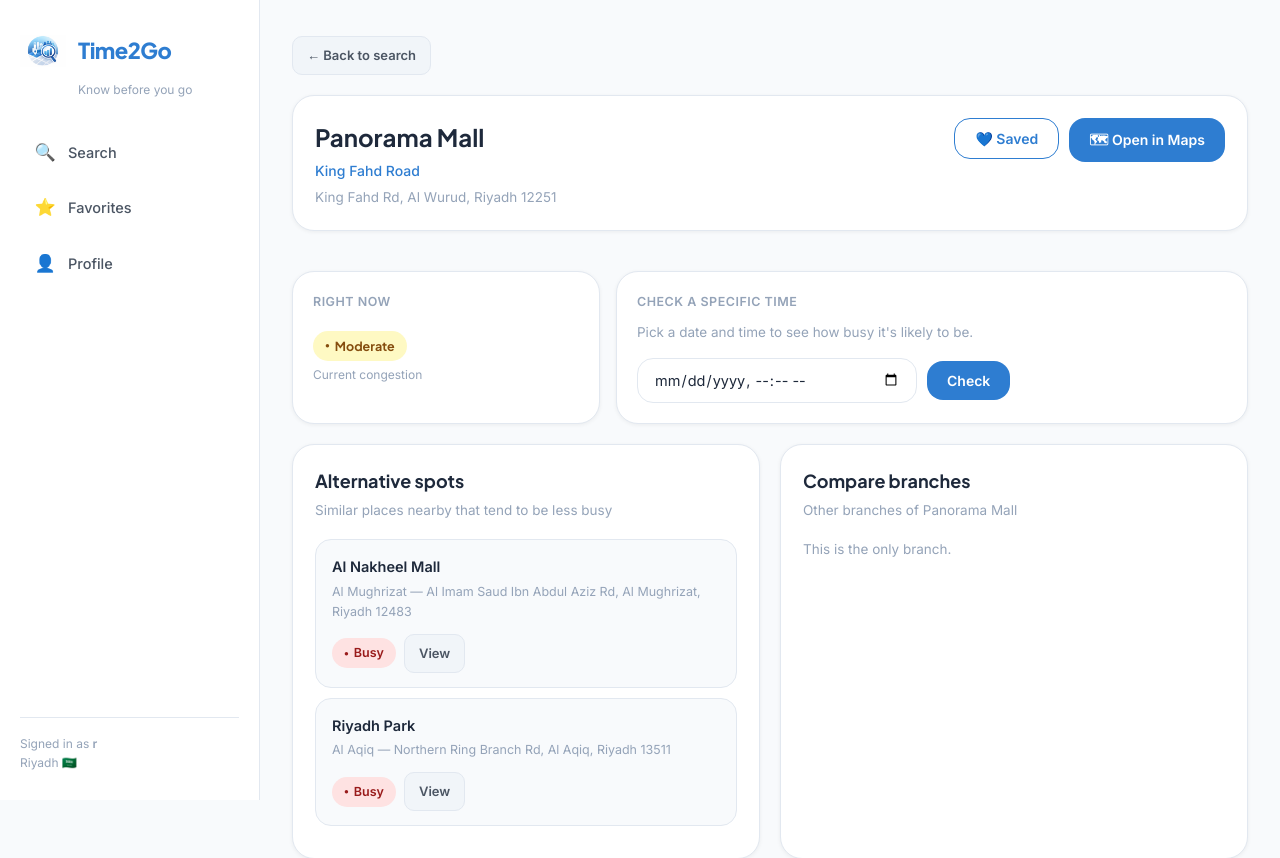
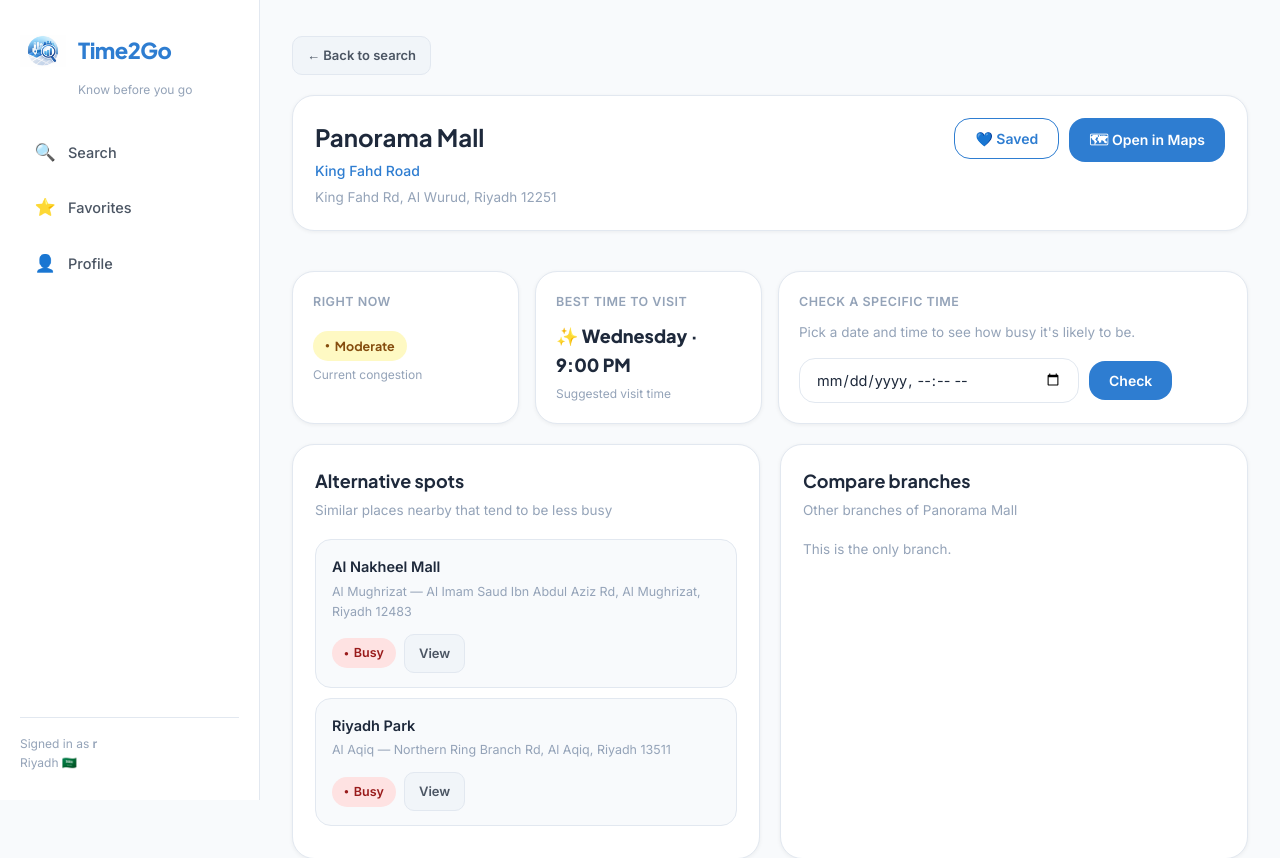
Before and after one commit to rana5002/IT320-Time2Go, a PHP site: page /details.php?branch_id=1 in a window 1280 px wide. Shown: the top 858 px of the page. Run offline with PHP 8.4, Linux system fonts and the light colour scheme; a user stored in the database is signed in; data comes from the database, SQL or seed files in the repository; tables that the repository leaves empty hold one stand-in row (values such as "Sample post").

Commit message:
Add files via upload

```diff
--- a/details.php
+++ b/details.php
@@ -129,6 +129,7 @@ if (isset($_GET['dt']) && $_GET['dt'] !== '') {
         ];
     }
 }
+
 // Helpers
 function badgeClass($level) {
     if ($level === 'low')    return 'badge-low';
@@ -141,6 +142,12 @@ function badgeText($level) {
     if ($level === 'medium') return 'Moderate';
     if ($level === 'high')   return 'Busy';
     return 'No data';
+}
+
+// Format suggestion_time nicely
+$bestTime = null;
+if (!empty($congestion['suggestion_time'])) {
+    $bestTime = date('l · g:i A', strtotime($congestion['suggestion_time']));
 }
 ?>
 <!DOCTYPE html>
@@ -217,7 +224,7 @@ function badgeText($level) {
       <!-- Congestion info -->
       <div class="stats-grid" style="margin-top: 32px;">
 
-        <div class="stat-card" >
+        <div class="stat-card">
           <div class="stat-label">Right now</div>
           <div class="stat-value">
             <span class="badge <?= badgeClass($congestion['current_level'] ?? null) ?>">
@@ -225,6 +232,18 @@ function badgeText($level) {
             </span>
           </div>
           <div class="stat-note">Current congestion</div>
+        </div>
+
+        <!-- Best time to visit -->
+        <div class="stat-card">
+          <div class="stat-label">Best time to visit</div>
+          <?php if ($bestTime): ?>
+            <div class="stat-value" style="font-size: 18px;">✨ <?= htmlspecialchars($bestTime) ?></div>
+            <div class="stat-note">Suggested visit time</div>
+          <?php else: ?>
+            <div class="stat-value" style="font-size: 18px;">😊 Anytime</div>
+            <div class="stat-note">This place isn't usually busy</div>
+          <?php endif; ?>
         </div>
 
         <!-- Date/time picker -->
```
Lines whose indentation alone changed are shown as unchanged.
